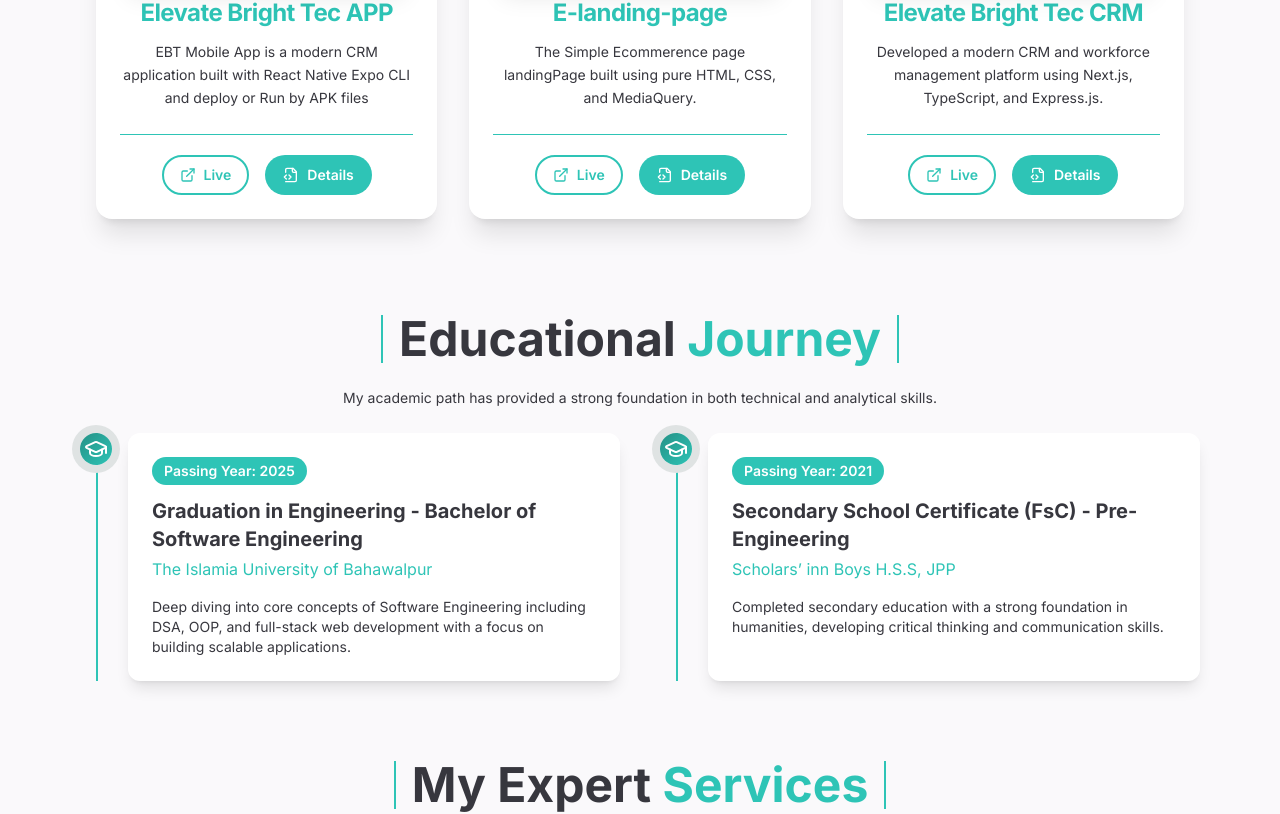
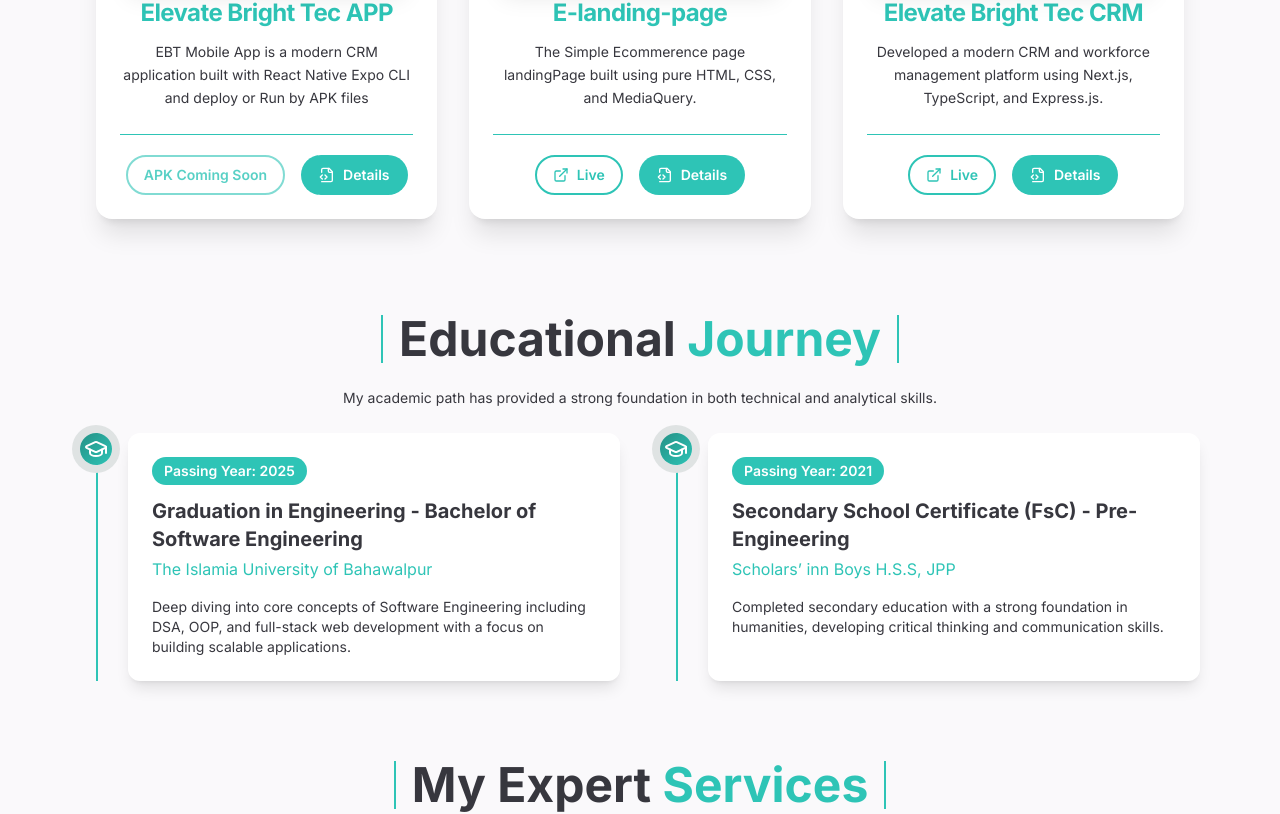
Before and after one commit to FaisalAmeen07/my-portfolio-Next.js-, a Next.js app: page / in a window 1280 px wide. Shown: the part 2400-3214 px from the top of the page. Built offline with nearby package versions, Linux system fonts and the light colour scheme.

Commit message:
make build error

```diff
--- a/app/component/Project-model.jsx
+++ b/app/component/Project-model.jsx
@@ -3,6 +3,9 @@
 import { motion } from "framer-motion";
 import { ExternalLink, Globe, X } from "lucide-react";
 import Image from "next/image";
+
+const isValidUrl = (url) =>
+  typeof url === "string" && /^https?:\/\//i.test(url.trim());
 
 export default function ProjectModal({ project, onClose }) {
   if (!project) return null;
@@ -43,6 +46,7 @@
         <Image
           width={800}
           height={450}
+          sizes="(max-width: 768px) 100vw, 80vw"
           src={project.projectImage}
           alt={project.projectName}
           className="w-full rounded-xl mt-4 mb-4 object-cover border border-[#2ec4b6]/20"
@@ -90,7 +94,7 @@
 
         {/* Links */}
         <div className="flex flex-wrap gap-3 mt-6 pt-6 border-t border-[#2ec4b6]/30">
-          {project.liveLink && (
+          {isValidUrl(project.liveLink) ? (
             <a
               href={project.liveLink}
               target="_blank"
@@ -100,7 +104,11 @@
               <Globe size={18} />
               <span>Live Site</span>
             </a>
-          )}
+          ) : project.liveLinkLabel ? (
+            <span className="flex items-center gap-2 px-5 py-3 rounded-full border-2 border-[#2ec4b6]/60 text-[#2ec4b6] font-medium">
+              {project.liveLinkLabel}
+            </span>
+          ) : null}
           {project.clientLink && (
             <a
               href={project.clientLink}
--- a/app/component/Projects.jsx
+++ b/app/component/Projects.jsx
@@ -5,6 +5,9 @@
 import { ExternalLink, FileCode2 } from "lucide-react";
 import ProjectModal from "../component/Project-model.jsx";
 import Image from "next/image";
+
+const isValidUrl = (url) =>
+  typeof url === "string" && /^https?:\/\//i.test(url.trim());
 
 export default function Projects() {
   const [projects, setProjects] = useState([]);
@@ -67,8 +70,8 @@
                 alt={`Screenshot of ${project.projectName}`}
                 width={800}
                 height={450}
+                sizes="(max-width: 768px) 100vw, (max-width: 1200px) 50vw, 33vw"
                 className="aspect-video w-full object-fill rounded-lg shadow-xl border-2 border-[#0ab9a7]"
-                transition={{ type: "spring", stiffness: 250 }}
               />
             </div>
 
@@ -91,6 +94,7 @@
               <p className="mt-2 text-sm leading-relaxed">{project.slogan}</p>
 
               <div className="flex justify-center gap-4 mt-6 pt-5 border-t border-[#2ec4b6]">
+                {isValidUrl(project.liveLink) ? (
                   <a
                     href={project.liveLink}
                     target="_blank"
@@ -99,6 +103,11 @@
                   >
                     <ExternalLink size={16} /> Live
                   </a>
+                ) : project.liveLinkLabel ? (
+                  <span className="flex items-center gap-2 rounded-full border-2 border-[#2ec4b6]/60 px-4 py-2 text-sm font-semibold text-[#2ec4b6]/80">
+                    {project.liveLinkLabel}
+                  </span>
+                ) : null}
 
                 <button
                   onClick={() => setSelectedProject(project)}
--- a/next.config.mjs
+++ b/next.config.mjs
@@ -1,7 +1,7 @@
 const nextConfig = {
   images: {
-    unoptimized: false
-  }
+    unoptimized: true,
+  },
 }
 
 export default nextConfig;
--- a/public/projectData.json
+++ b/public/projectData.json
@@ -94,7 +94,8 @@
 "Express.js",
 "PostgreSQL"
 ],
-"liveLink": "APK Coming Soon",
+    "liveLink": "",
+    "liveLinkLabel": "APK Coming Soon",
     "clientLink": "https://github.com/FaisalAmeen07/EBT-mobile-App",
     "serverLink": "Private",
     "description": "A modern CRM mobile application developed for Elevate Bright Tec to streamline employee management, attendance tracking, task management, timesheets, and team communication. Built with React Native and Expo Router, the application delivers a responsive mobile experience with secure authentication, real-time interactions, and seamless backend integration."
@@ -143,5 +144,4 @@
     "serverLink": "N/A",
     "description": "Developed a comprehensive CRM and workforce management platform for Elevate Bright Tec. The system enables organizations to manage employees, attendance records, timesheets, tasks, and internal communication from a centralized dashboard. Built with Next.js, TypeScript, Express.js, and PostgreSQL, the application provides secure authentication, responsive user interfaces, and scalable business management capabilities."
   }
-
 ]
```
Lines whose indentation alone changed are shown as unchanged.
